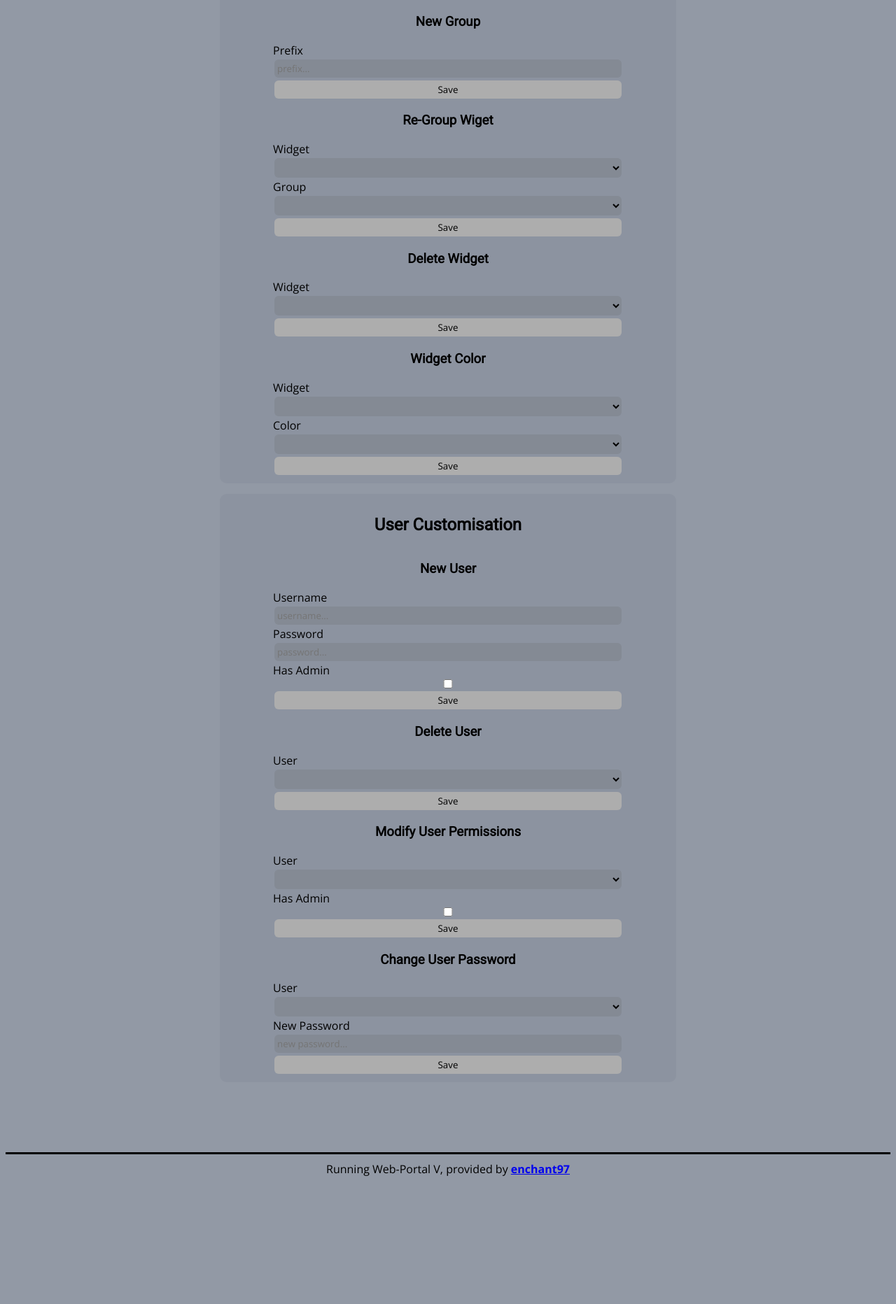
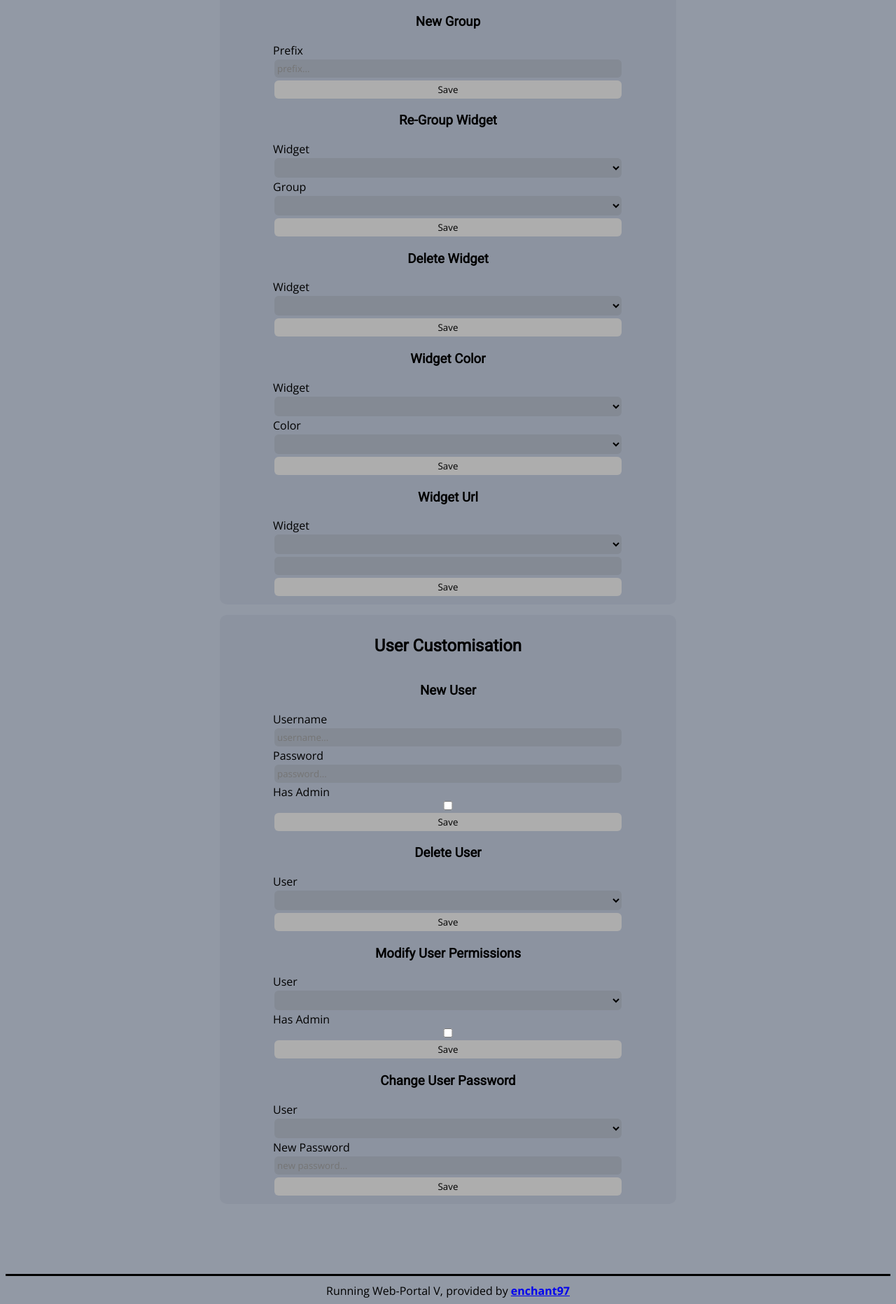
Before and after one commit to enchant97/web-portal, a Python web app: template src/web_portal/templates/admin.jinja2 in a window 1280 px wide. Shown: the part 497-2361 px from the top of the page at 70% size. Before the commit the page ends 2178 px from the top, so only its background shows below. Run offline with Jinja, Linux system fonts and the light colour scheme; the template is opened without the code that fills it, so the values that code supplies are empty.

Commit message:
order widgets & allow for url change

```diff
--- a/src/web_portal/templates/admin.jinja2
+++ b/src/web_portal/templates/admin.jinja2
@@ -30,7 +30,7 @@
     </form>
 
     <form action="{{ url_for('admin.re_group_widget') }}" method="post">
-        <h3>Re-Group Wiget</h3>
+        <h3>Re-Group Widget</h3>
         <label for="re-group-widget-widget">Widget</label>
         <select name="widget_id" id="re-group-widget-widget" required>
             {% include "/shared/includes/options-widgets.jinja2" %}
@@ -64,6 +64,16 @@
         <select name="color_name" id="widget-color-name" required>
             {% include "/shared/includes/options-color.jinja2" %}
         </select>
+        <button type="submit">Save</button>
+    </form>
+
+    <form action="{{ url_for('admin.change_widget_url') }}" method="post">
+        <h3>Widget Url</h3>
+        <label for="widget-url-widget">Widget</label>
+        <select name="widget_id" id="widget-url-widget" required>
+            {% include "/shared/includes/options-widgets.jinja2" %}
+        </select>
+        <input type="text" name="url" id="widget-url-url" required maxlength="255">
         <button type="submit">Save</button>
     </form>
 </div>
@@ -107,7 +117,8 @@
             {% include "/shared/includes/options-users.jinja2" %}
         </select>
         <label for="change-password-password">New Password</label>
-        <input type="password" name="new_password" id="change-password-password" required placeholder="new password..." minlength="8">
+        <input type="password" name="new_password" id="change-password-password" required placeholder="new password..."
+            minlength="8">
         <button type="submit">Save</button>
     </form>
 </div>
```
Also changed, not shown: src/web_portal/database/crud.py (+6 -1 lines), src/web_portal/views/admin.py (+23 -0 lines).
